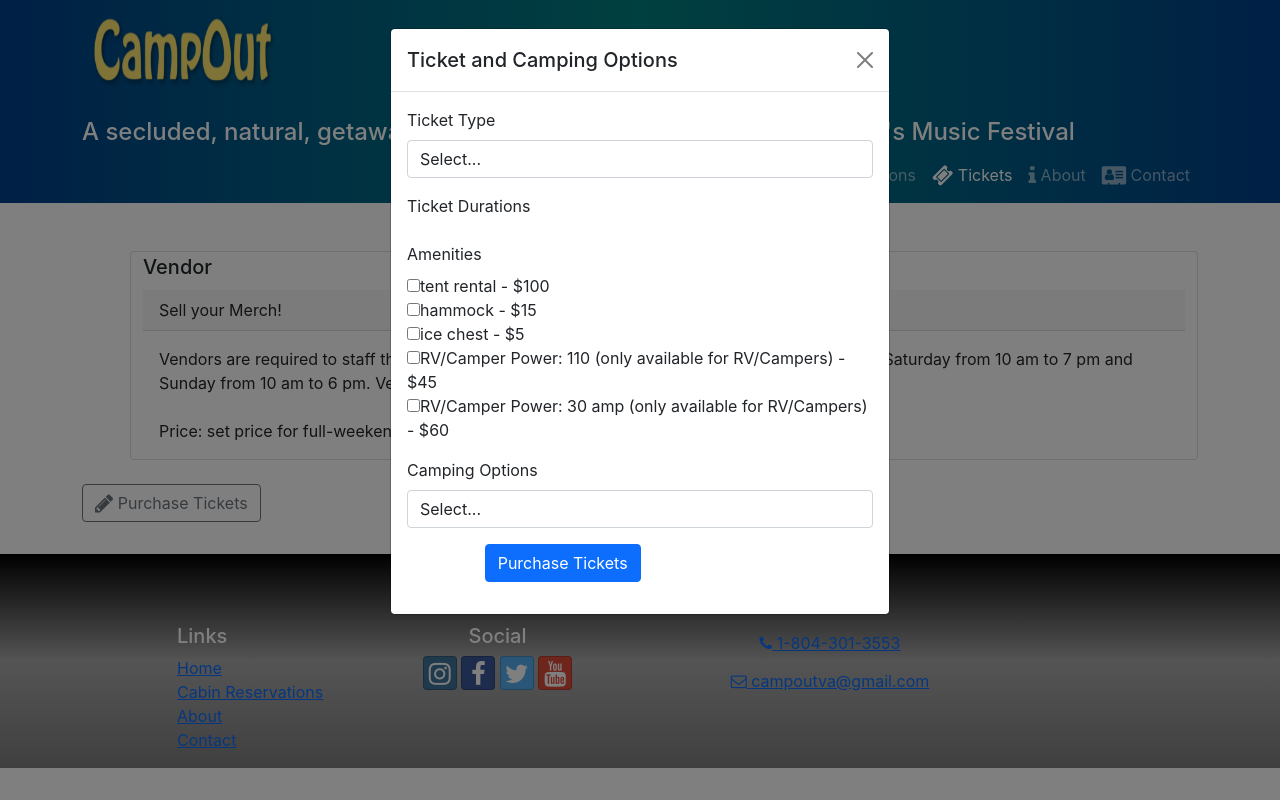
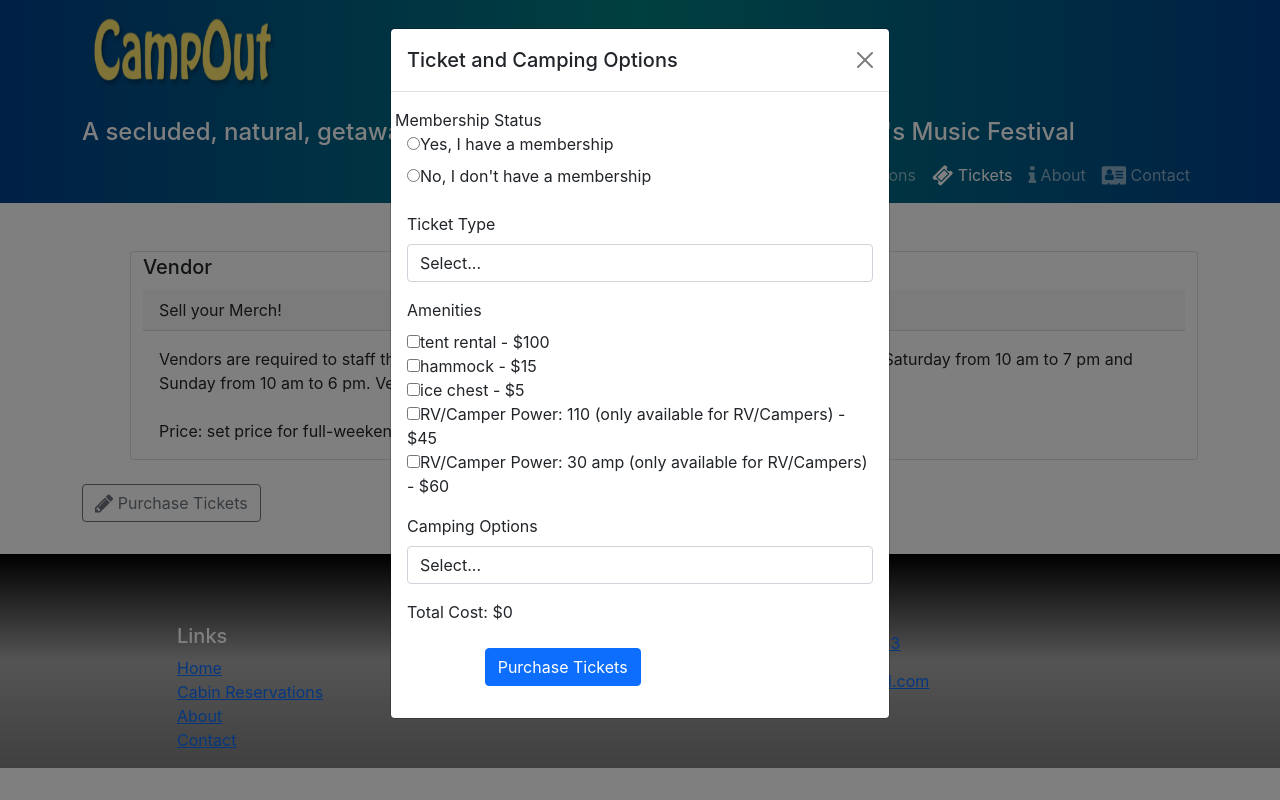
Before and after one commit to chriskennedy78/Campout-Update-Reactified, a React (Create React App) app: page /Tickets in a window 1280 px wide. Both pictures are taken after a click on the button "Purchase Tickets". Shown: the part 856-1656 px from the top of the page. Built offline with nearby package versions, Linux system fonts and the light colour scheme.

Commit message:
ticket form Membership added

```diff
--- a/src/App.css
+++ b/src/App.css
@@ -92,3 +92,7 @@ h2 {
   width: 100%;
   height: 100%;
 }
+
+.form-label {
+    margin-right: 5px;
+    }
--- a/src/app/shared/TICKETS.js
+++ b/src/app/shared/TICKETS.js
@@ -10,28 +10,28 @@ export const TICKETS = [
             {
                 id: 0,
                 duration: "Full Weekend (Friday-Monday)",
-                price: 130.0,
+                price: 130,
             },
             {
                 id: 1,
                 duration:
                     "Add on Thursday + $15.00 (added to full weekend ticket price)",
-                price: 15.0,
+                price: 15,
             },
             {
                 id: 2,
                 duration: "Friday Only (must depart by midnight)",
-                price: 55.0,
+                price: 55,
             },
             {
                 id: 3,
                 duration: "Saturday Only (must depart by midnight)",
-                price: 80.0,
+                price: 80,
             },
             {
                 id: 4,
                 duration: "Sunday Only (must depart by midnight)",
-                price: 60.0,
+                price: 60,
             },
         ],
     },
@@ -47,7 +47,7 @@ export const TICKETS = [
             {
                 id: 0,
                 duration: "Full Weekend (Friday-Monday)",
-                price: 50.0,
+                price: 50,
             },
         ],
     },
@@ -63,7 +63,7 @@ export const TICKETS = [
             {
                 id: 0,
                 duration: "Full Weekend (Friday-Monday)",
-                price: 155.0,
+                price: 155,
             },
         ],
     },
--- a/src/components/TicketForm.js
+++ b/src/components/TicketForm.js
@@ -20,16 +20,28 @@ const TicketForm = () => {
     const [modalOpen, setModalOpen] = useState(false);
     const [selectedTicket, setSelectedTicket] = useState("");
     const [selectedDuration, setSelectedTicketDuration] = useState("");
-    const [selectedAmenities, setSelectedAmenities] = useState("");
     const [selectedCampingOptions, setSelectedCampingOptions] = useState("");
     const [selectedRvOptions, setSelectedRvOptions] = useState("");
     const [selectedGroupSite, setGroupSite] = useState("");
+    const [totalCost, setTotalCost] = useState(0);
 
     const handleSubmit = (values, { resetForm }) => {
+        let cost = 0;
+        if (values.hasMembership === "no") {
+            if (values.membershipType === "occasional") {
+                cost += 25;
+            } else if (values.membershipType === "frequent") {
+                cost += 60;
+            }
+        }
+        setTotalCost(cost);
+
         console.log("form values:", values);
         console.log("in JSON format:", JSON.stringify(values));
+        console.log("Total Cost:", cost);
         resetForm();
         setModalOpen(false);
+        setSelectedTicket("");
     };
 
     const handleTicketChange = (event) => {
@@ -49,13 +61,79 @@ const TicketForm = () => {
                 <ModalBody>
                     <Formik
                         initialValues={{
+                            hasMembership: "",
+                            membershipNumber: "",
+                            membershipType: "",
                             ticketType: "",
                             ticketDuration: [],
+                            amenities: "",
+                            ticketPrice: 0,
                         }}
                         onSubmit={handleSubmit}
                     >
                         {({ values, handleChange }) => (
                             <Form>
+                                <FormGroup>
+                                    <Row>Membership Status</Row>
+                                    <Row>
+                                        <Label>
+                                            <Field
+                                                type="radio"
+                                                name="hasMembership"
+                                                value="yes"
+                                            />
+                                            Yes, I have a membership
+                                        </Label>
+                                    </Row>
+                                    {values.hasMembership === "yes" && (
+                                        <FormGroup>
+                                            <Label htmlFor="membershipNumber">
+                                                Membership Number:
+                                            </Label>
+                                            <Field
+                                                type="text"
+                                                name="membershipNumber"
+                                                id="membershipNumber"
+                                            />
+                                        </FormGroup>
+                                    )}
+                                    <Row>
+                                        <Label>
+                                            <Field
+                                                type="radio"
+                                                name="hasMembership"
+                                                value="no"
+                                            />
+                                            No, I don't have a membership
+                                        </Label>
+                                    </Row>
+                                    {values.hasMembership === "no" && (
+                                        <FormGroup>
+                                            <Label htmlFor="membershipType">
+                                                Select Membership Type:
+                                            </Label>
+                                            <Field
+                                                onChange={(event) => {
+                                                    handleChange(event);
+                                                }}
+                                                as="select"
+                                                name="membershipType"
+                                                id="membershipType"
+                                            >
+                                                <option value="">
+                                                    Select Type
+                                                </option>
+                                                <option value="occasional">
+                                                    Occasional Use: $25
+                                                </option>
+                                                <option value="frequent">
+                                                    Frequent Use: $60
+                                                </option>
+                                            </Field>
+                                        </FormGroup>
+                                    )}
+                                </FormGroup>
+
                                 <FormGroup>
                                     <Label htmlFor="ticketType">
                                         Ticket Type
@@ -80,16 +158,17 @@ const TicketForm = () => {
                                         ))}
                                     </Field>
                                 </FormGroup>
-                                <FormGroup>
-                                    <Label htmlFor="ticketDurations">
-                                        Ticket Durations
-                                    </Label>
+
                                 {selectedTicket &&
                                     TICKETS.find(
                                         (ticket) =>
                                             ticket.type === selectedTicket
                                     ).ticketDuration.map((duration) => {
                                         return (
+                                            <FormGroup>
+                                                <Label htmlFor="ticketDurations">
+                                                    Ticket Duration
+                                                </Label>
                                                 <div key={duration.id}>
                                                     <label>
                                                         <input
@@ -100,9 +179,10 @@ const TicketForm = () => {
                                                         {duration.duration}
                                                     </label>
                                                 </div>
+                                            </FormGroup>
                                         );
                                     })}
-                                </FormGroup>
+
                                 <FormGroup>
                                     <Label htmlFor="amenities">Amenities</Label>
                                     {AMENITIES.map((amenities) => {
@@ -257,6 +337,12 @@ const TicketForm = () => {
                                 )}
 
                                 <FormGroup>
+                                    <Label htmlFor="totalCost">
+                                        Total Cost: ${totalCost}
+                                    </Label>
+                                </FormGroup>
+
+                                <FormGroup>
                                     <Col md={{ size: 10, offset: 2 }}>
                                         <Button type="submit" color="primary">
                                             Purchase Tickets
@@ -273,64 +359,3 @@ const TicketForm = () => {
 };
 
 export default TicketForm;
-
-// COMPLICATED TICKET DURATION
-
-// {
-//     /* <FormGroup>
-//                                     <Label htmlFor="ticketDurations">
-//                                         Ticket Durations
-//                                     </Label>
-//                                     {selectedTicket &&
-//                                         TICKETS.find(
-//                                             (ticket) =>
-//                                                 ticket.type === selectedTicket
-//                                         ).ticketDuration.map((duration) => { */
-// }
-// const isChecked =
-//     values.ticketDuration.includes(
-//         duration.id
-//     );
-// return (
-//     <div key={duration.id}>
-//         <label>
-//             <input
-//                 type="checkbox"
-//                 name={`ticketDuration.${duration.id}`}
-//                 value={duration.id}
-// checked={isChecked}
-// onChange={(
-//     event
-// ) => {
-//     const durationId =
-//         duration.id;
-//     const newDuration =
-//         isChecked
-//             ? values.ticketDuration.filter(
-//                   (
-//                       id
-//                   ) =>
-//                       id !==
-//                       durationId
-//               )
-//             : [
-//                   ...values.ticketDuration,
-//                   durationId,
-//               ];
-
-//     handleChange({
-//         target: {
-//             name: "ticketDuration",
-//             value: newDuration,
-//         },
-//     });
-// }}
-// />
-// {
-//     /* {duration.duration}
-//                                                     </label>
-//                                                 </div>
-//                                             );
-//                                         })}
-//                                 </FormGroup> */
-// }
```
Also changed, not shown: src/components/MembershipForm.js (+5 -10 lines). Lines whose indentation alone changed are shown as unchanged.
